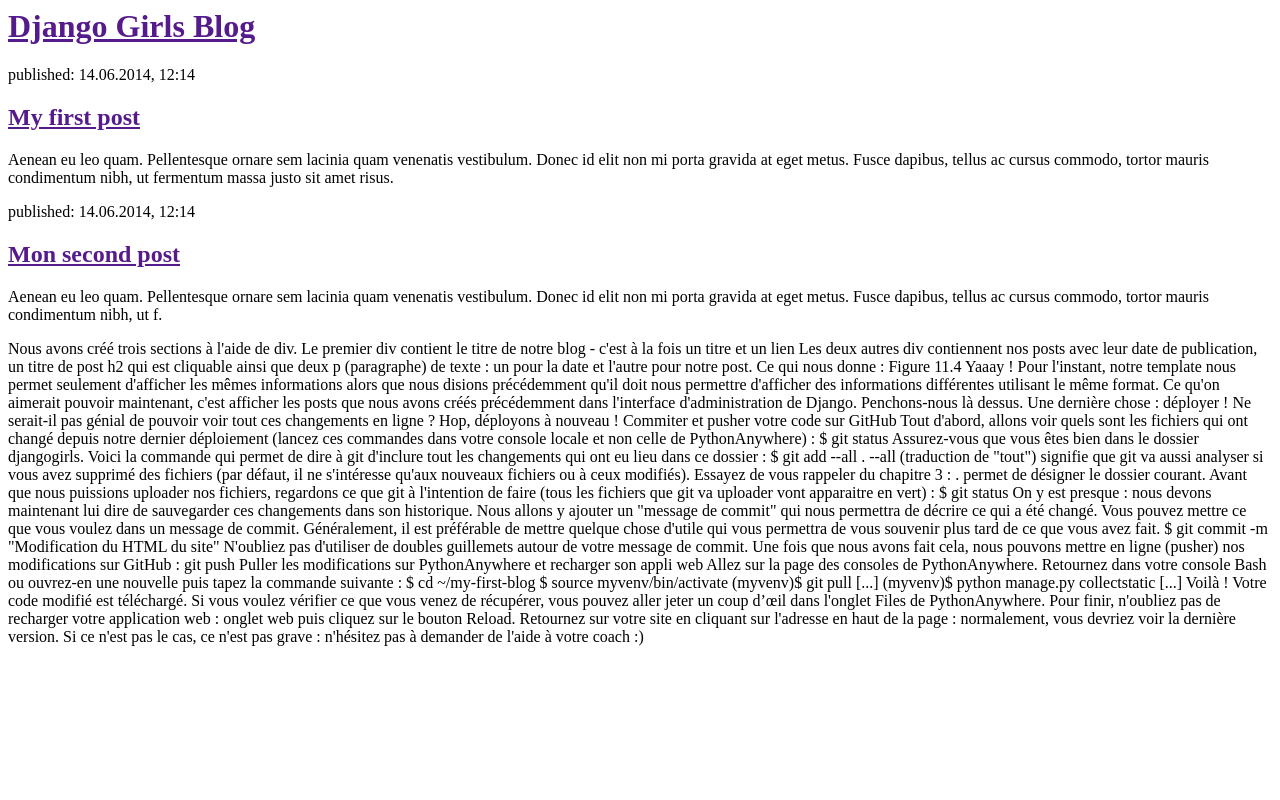
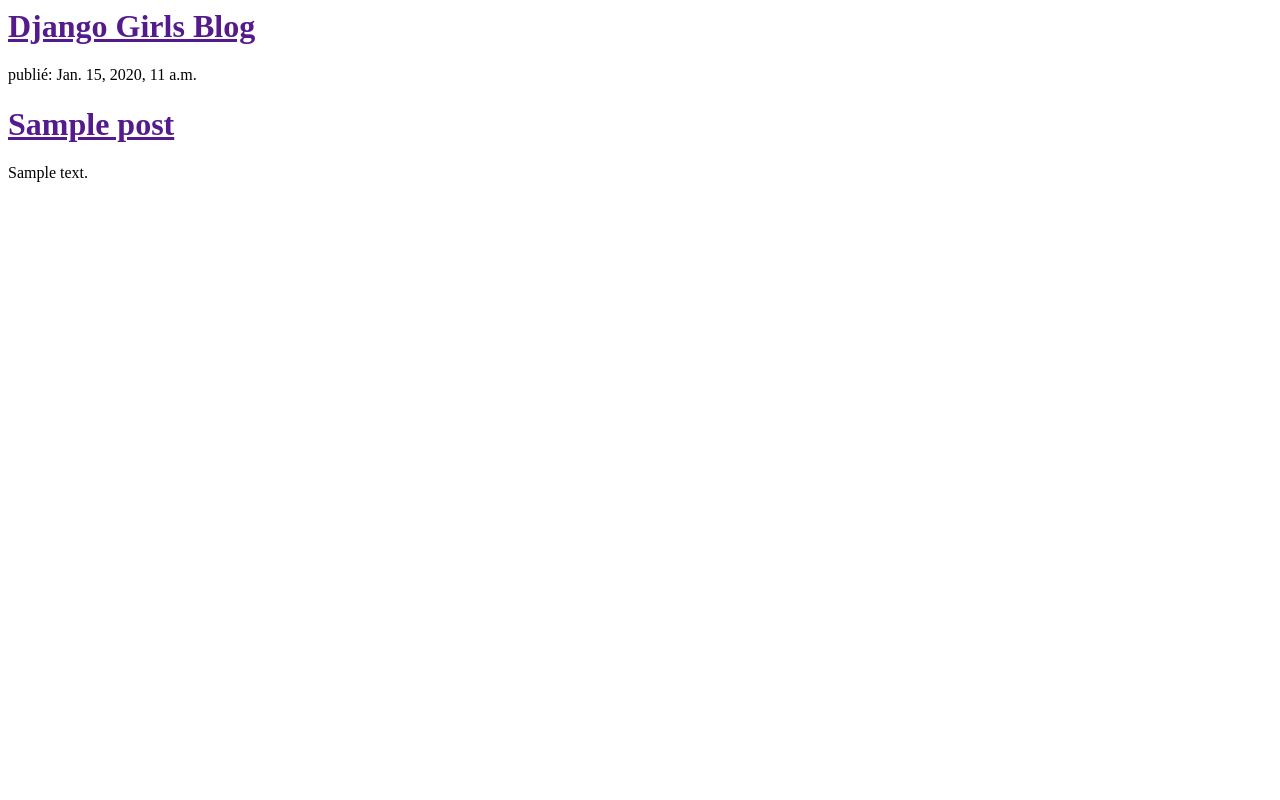
Before and after one commit to safiler/my_first_blog, a Django app: template blog/templates/blog/post_list.html in a window 1280 px wide. Run offline with Django 3.2, Linux system fonts and the light colour scheme; the template is opened without the code that fills it: values that come from a table or form of the project are taken from there, others are empty; tables that the repository leaves empty hold one stand-in row (values such as "Sample post").

Commit message:
creation vue

```diff
--- a/blog/templates/blog/post_list.html
+++ b/blog/templates/blog/post_list.html
@@ -1,80 +1,24 @@
 <html>
+
 <head>
     <title>Django Girls blog</title>
 </head>
+
 <body>
     <div>
         <h1><a href="">Django Girls Blog</a></h1>
     </div>
 
     <div>
-            <p>published: 14.06.2014, 12:14</p>
-            <h2><a href="">My first post</a></h2>
-            <p>Aenean eu leo quam. Pellentesque ornare sem lacinia quam venenatis vestibulum. Donec id elit non mi porta gravida at eget metus. Fusce dapibus, tellus ac cursus commodo, tortor mauris condimentum nibh, ut fermentum massa justo sit amet risus.</p>
+        {% for post in posts %}
+        <div>
+            <p>publié: {{ post.published_date }}</p>
+            <h1><a href="">{{ post.title }}</a></h1>
+            <p>{{ post.text|linebreaksbr }}</p>
         </div>
+        {% endfor %}
 
-        <div>
-            <p>published: 14.06.2014, 12:14</p>
-            <h2><a href="">Mon second post</a></h2>
-            <p>Aenean eu leo quam. Pellentesque ornare sem lacinia quam venenatis vestibulum. Donec id elit non mi porta gravida at eget metus. Fusce dapibus, tellus ac cursus commodo, tortor mauris condimentum nibh, ut f.</p>
     </div>
 </body>
+
 </html>
-
-Nous avons créé trois sections à l'aide de div.
-
-    Le premier div contient le titre de notre blog - c'est à la fois un titre et un lien
-    Les deux autres div contiennent nos posts avec leur date de publication, un titre de post h2 qui est cliquable ainsi que deux p (paragraphe) de texte : un pour la date et l'autre pour notre post.
-
-Ce qui nous donne :
-
-Figure 11.4
-
-Yaaay ! Pour l'instant, notre template nous permet seulement d'afficher les mêmes informations alors que nous disions précédemment qu'il doit nous permettre d'afficher des informations différentes utilisant le même format.
-
-Ce qu'on aimerait pouvoir maintenant, c'est afficher les posts que nous avons créés précédemment dans l'interface d'administration de Django. Penchons-nous là dessus.
-Une dernière chose : déployer !
-
-Ne serait-il pas génial de pouvoir voir tout ces changements en ligne ? Hop, déployons à nouveau !
-Commiter et pusher votre code sur GitHub
-
-Tout d'abord, allons voir quels sont les fichiers qui ont changé depuis notre dernier déploiement (lancez ces commandes dans votre console locale et non celle de PythonAnywhere) :
-
-$ git status
-
-Assurez-vous que vous êtes bien dans le dossier djangogirls. Voici la commande qui permet de dire à git d'inclure tout les changements qui ont eu lieu dans ce dossier :
-
-$ git add --all .
-
-    --all (traduction de "tout") signifie que git va aussi analyser si vous avez supprimé des fichiers (par défaut, il ne s'intéresse qu'aux nouveaux fichiers ou à ceux modifiés). Essayez de vous rappeler du chapitre 3 : . permet de désigner le dossier courant.
-
-Avant que nous puissions uploader nos fichiers, regardons ce que git à l'intention de faire (tous les fichiers que git va uploader vont apparaitre en vert) :
-
-$ git status
-
-On y est presque : nous devons maintenant lui dire de sauvegarder ces changements dans son historique. Nous allons y ajouter un "message de commit" qui nous permettra de décrire ce qui a été changé. Vous pouvez mettre ce que vous voulez dans un message de commit. Généralement, il est préférable de mettre quelque chose d'utile qui vous permettra de vous souvenir plus tard de ce que vous avez fait.
-
-$ git commit -m "Modification du HTML du site"
-
-    N'oubliez pas d'utiliser de doubles guillemets autour de votre message de commit.
-
-Une fois que nous avons fait cela, nous pouvons mettre en ligne (pusher) nos modifications sur GitHub :
-
-git push
-
-Puller les modifications sur PythonAnywhere et recharger son appli web
-
-    Allez sur la page des consoles de PythonAnywhere. Retournez dans votre console Bash ou ouvrez-en une nouvelle puis tapez la commande suivante :
-
-$ cd ~/my-first-blog
-$ source myvenv/bin/activate
-(myvenv)$ git pull
-[...]
-(myvenv)$ python manage.py collectstatic
-[...]
-
-Voilà ! Votre code modifié est téléchargé. Si vous voulez vérifier ce que vous venez de récupérer, vous pouvez aller jeter un coup d’œil dans l'onglet Files de PythonAnywhere.
-
-    Pour finir, n'oubliez pas de recharger votre application web : onglet web puis cliquez sur le bouton Reload.
-
-Retournez sur votre site en cliquant sur l'adresse en haut de la page : normalement, vous devriez voir la dernière version. Si ce n'est pas le cas, ce n'est pas grave : n'hésitez pas à demander de l'aide à votre coach :)
```
Also changed, not shown: blog/views.py (+4 -3 lines). Lines whose indentation alone changed are shown as unchanged.
